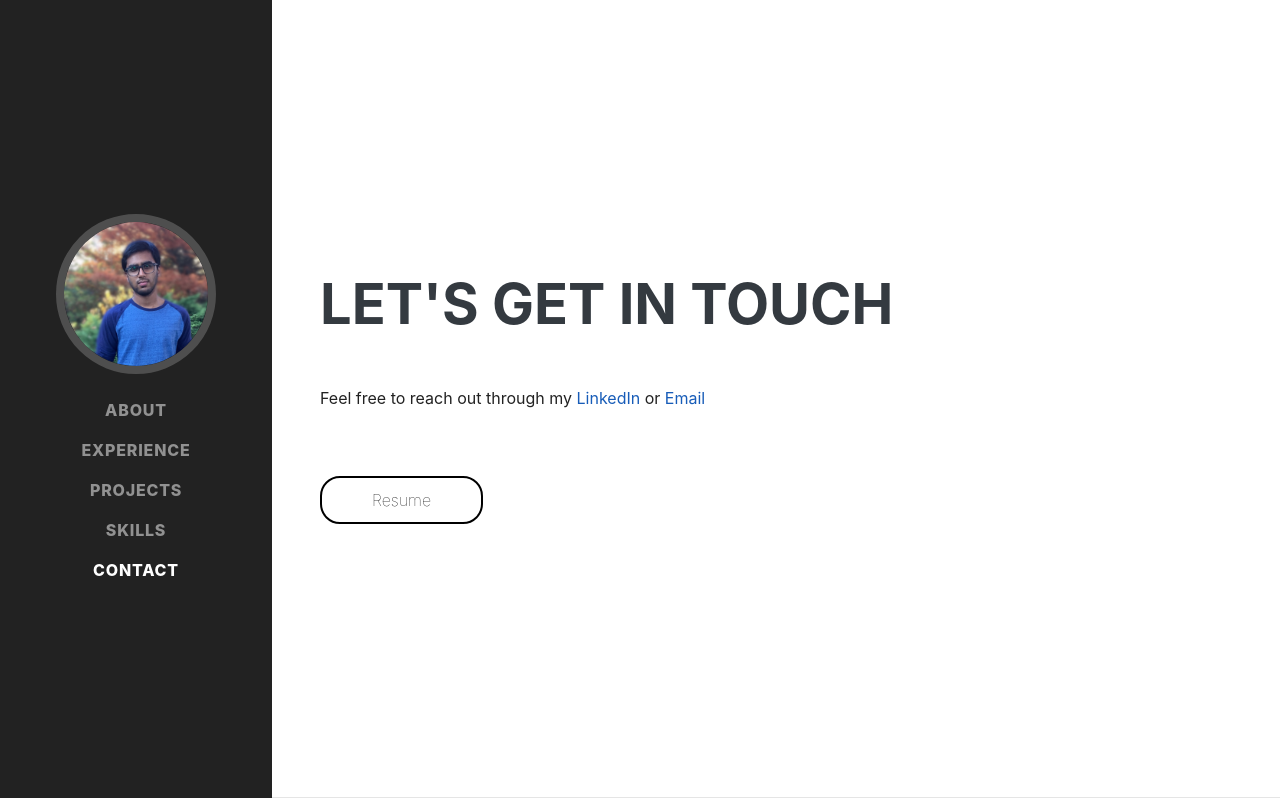
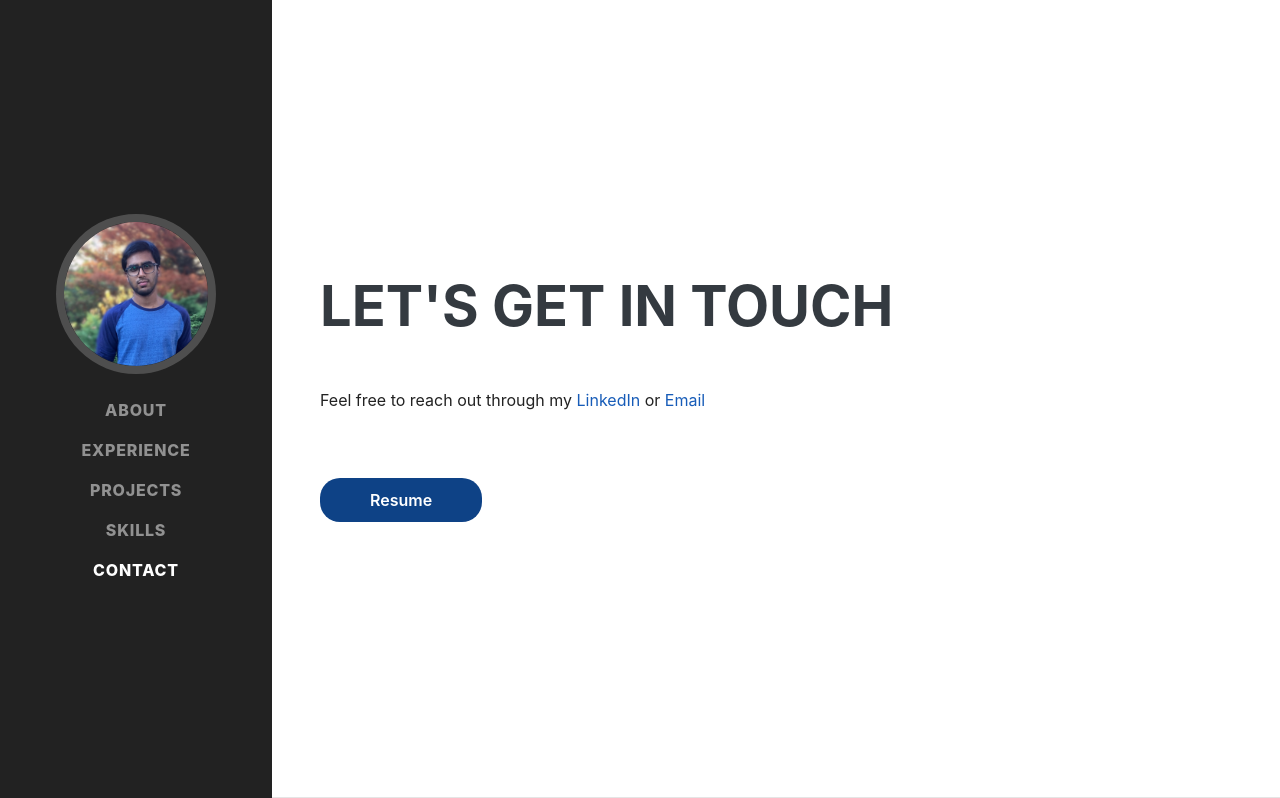
Before and after one commit to madhi-naga/madhi-naga.github.io, a plain HTML site: page index.html in a window 1280 px wide. In both pictures the pointer is over the link "Resume". Shown: the part 4312-5110 px from the top of the page. Drawn offline with nearby package versions, Linux system fonts and the light colour scheme; a web font is replaced by a local one.

Commit message:
Changed button color

```diff
--- a/css/portfolio.css
+++ b/css/portfolio.css
@@ -142,9 +142,8 @@
 }
 
 .resume-btn {
-    background-color: black;
+    background-color: #175cb8;
     color: white;
-    border: 2px solid #000; /* Green */
     display: inline-block;
     padding: 10px;
     border-radius: 20px;
@@ -153,12 +152,12 @@
     font-weight: 100;
     padding-left: 50px;
     padding-right: 50px;
+    font-weight: 600;
 }
 
 .resume-btn:hover {
-    background-color: white;
-    color: black;
-    border: 2px solid #000; /* Green */
+    background-color: #0e4286;
+    color: rgb(255, 255, 255);
     text-decoration : none;
     transition-duration: 0.5s;
 }
```
